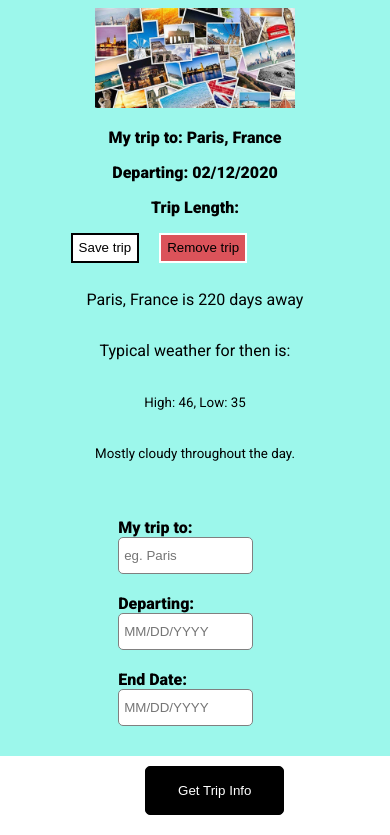
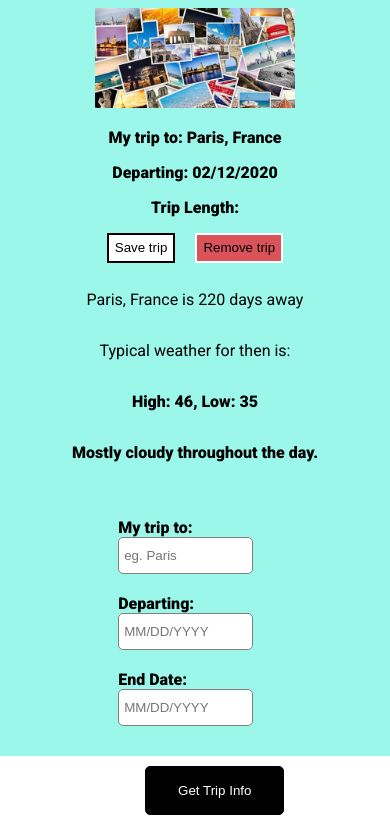
Before and after one commit to anantakrroy/FrontendNanodegree, a website built with webpack: page TravelApp_Capstone/src/client/views/index.html in a window 390 px wide. Shown: the part 127-962 px from the top of the page. Built offline with nearby package versions, Linux system fonts and the light colour scheme.

Commit message:
Updated views and styles

```diff
--- a/TravelApp_Capstone/src/client/styles/style.scss
+++ b/TravelApp_Capstone/src/client/styles/style.scss
@@ -155,8 +155,8 @@ input[type=submit] {
 
     .buttonBox {
         display: flex;
-        width: 70%;
         height: 60px;
+        justify-content: space-evenly;
     }
 
     .buttonBox > button:hover {
--- a/TravelApp_Capstone/src/client/views/index.html
+++ b/TravelApp_Capstone/src/client/views/index.html
@@ -30,8 +30,8 @@
                 </div>
                 <p><span id="mainLocation">Paris, France</span> is <span id="timeSpan">220 days away</span></p>
                 <p>Typical weather for then is:</p>
-                <p><small>High: <span id="high">46</span>, Low: <span id="low">35</span></small></p>
-                <p><small id="summary">Mostly cloudy throughout the day.</small></p>
+                <p><strong>High: <span id="high">46</span>, Low: <span id="low">35</span></strong></p>
+                <p><strong id="summary">Mostly cloudy throughout the day.</strong></p>
             </div>
             <div class="formInformation">
                 <div class="cityInput">
```
